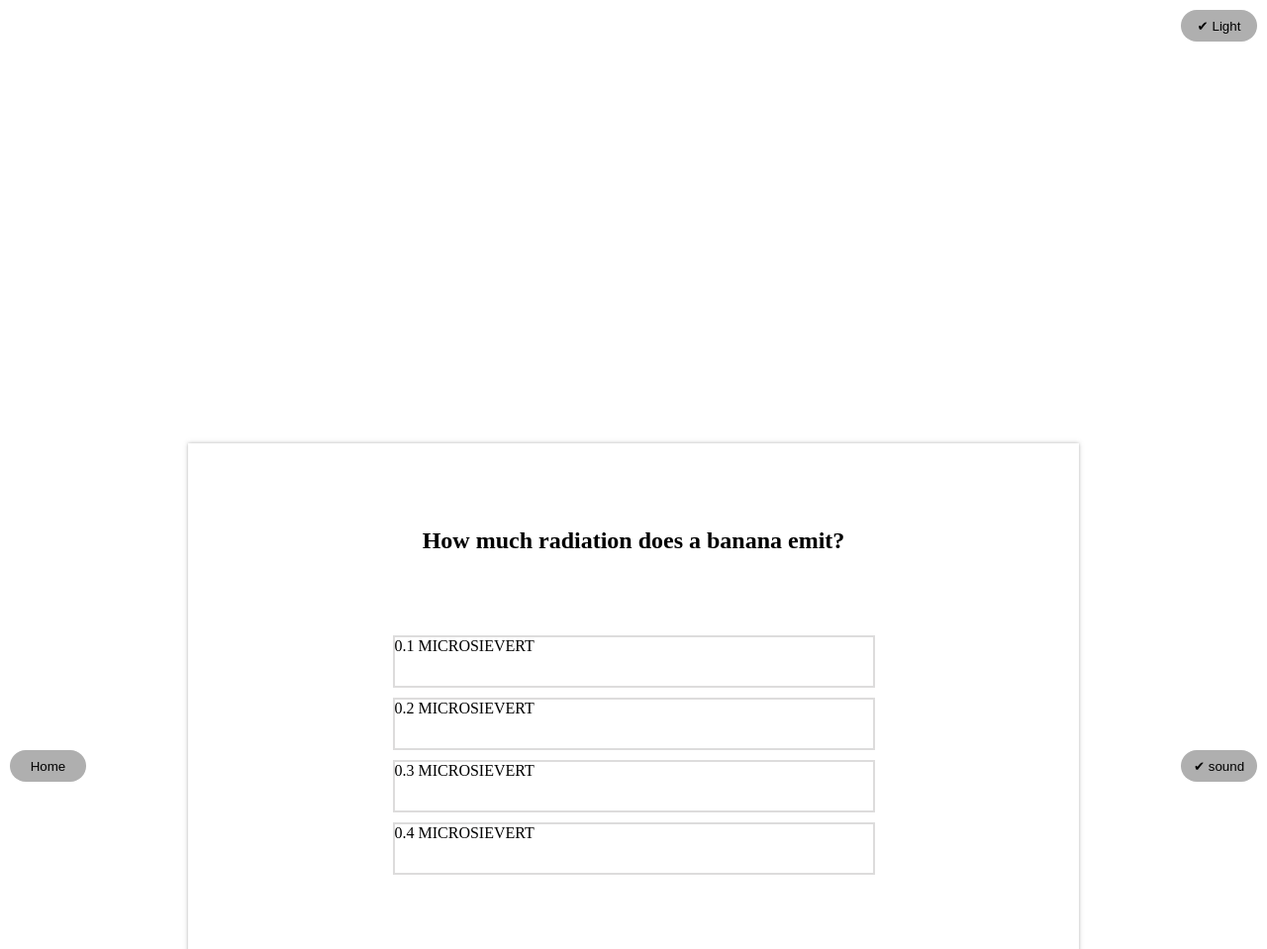
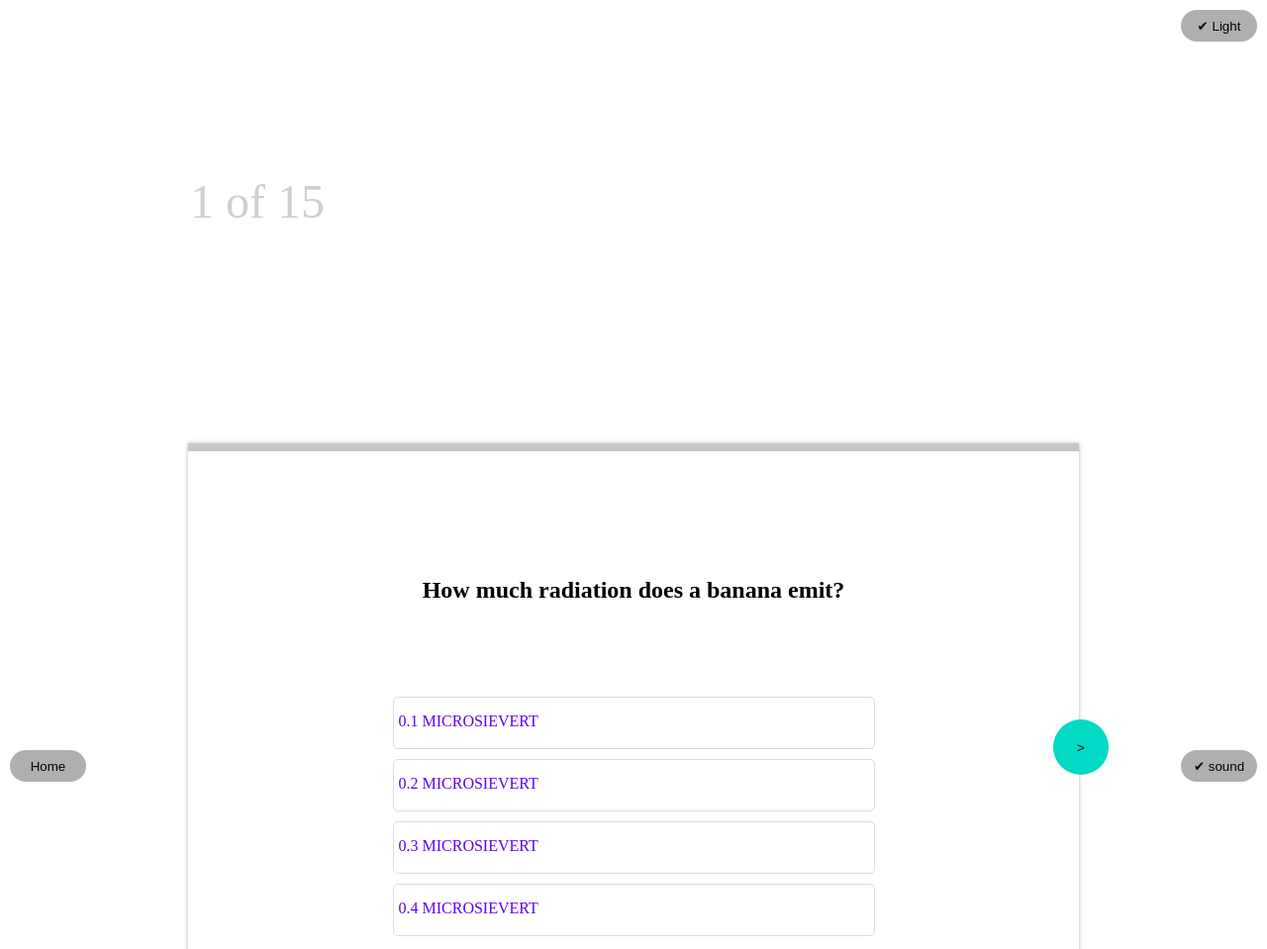
Before and after one commit to darioevers/GroupProject0521, a website: page src/index.html in a window 1280 px wide. Shown: the top 959 px of the page at 99% size. Drawn offline with nearby package versions, Linux system fonts and the light colour scheme; files that its build step writes are made by us from their sources.

Commit message:
navigation layout and design

```diff
--- a/src/index.html
+++ b/src/index.html
@@ -41,6 +41,9 @@
       <button class="light-dark-mode"><span>✔</span> Light</button>
     </header>
     <main>
+      <div class="question-counter">
+        <span class="counter"></span>1 <span>of 15</span>
+      </div>
       <div class="quiz-main-container">
         <div class="question-box">
           <h2 class="question">How much radiation does a banana emit?</h2>
@@ -59,7 +62,7 @@
             <p class="answer">0.4 MICROSIEVERT</p>
           </div>
         </div>
-        <button>˃</button>
+        <button class="next-question">˃</button>
       </div>
     </main>
     <footer>
--- a/src/scss/main.scss
+++ b/src/scss/main.scss
@@ -76,24 +76,48 @@ nav {
 
 // End of layout for the header section
 //Layout for the main section
+.question-counter {
+  position: absolute;
+  top: 22%;
+  left: 15%;
+  font-size: 3rem;
+  color: rgba(117, 112, 112, 0.342);
+}
 .quiz-main-container {
   height: 550px;
   width: 900px;
   box-shadow: 0 0 4px rgba(110, 110, 110, 0.521);
+  border-top: 8px solid rgba(153, 150, 150, 0.541);
   margin: 35% auto;
   display: flex;
   flex-direction: column;
-  justify-content: space-between;
+  justify-content: space-around;
   align-items: center;
-
+  position: relative;
   h2 {
     padding-top: 20%;
   }
   p {
     height: 53px;
     width: 487px;
-    border: 2px solid rgba(163, 161, 161, 0.37);
+    border: 1px solid rgba(163, 161, 161, 0.37);
+    border-radius: 5px;
     margin: 10px;
+    color: #6200ee;
+    padding: 3% 0 0 5px;
+  }
+  .next-question {
+    height: 56px;
+    width: 56px;
+    position: absolute;
+    top: 50%;
+    right: -30px;
+    border-radius: 50%;
+    background-color: #03dac5;
+  }
+  p:hover {
+    background-color: #6200ee;
+    color: white;
   }
 }
 //End of layout for the header section
```
